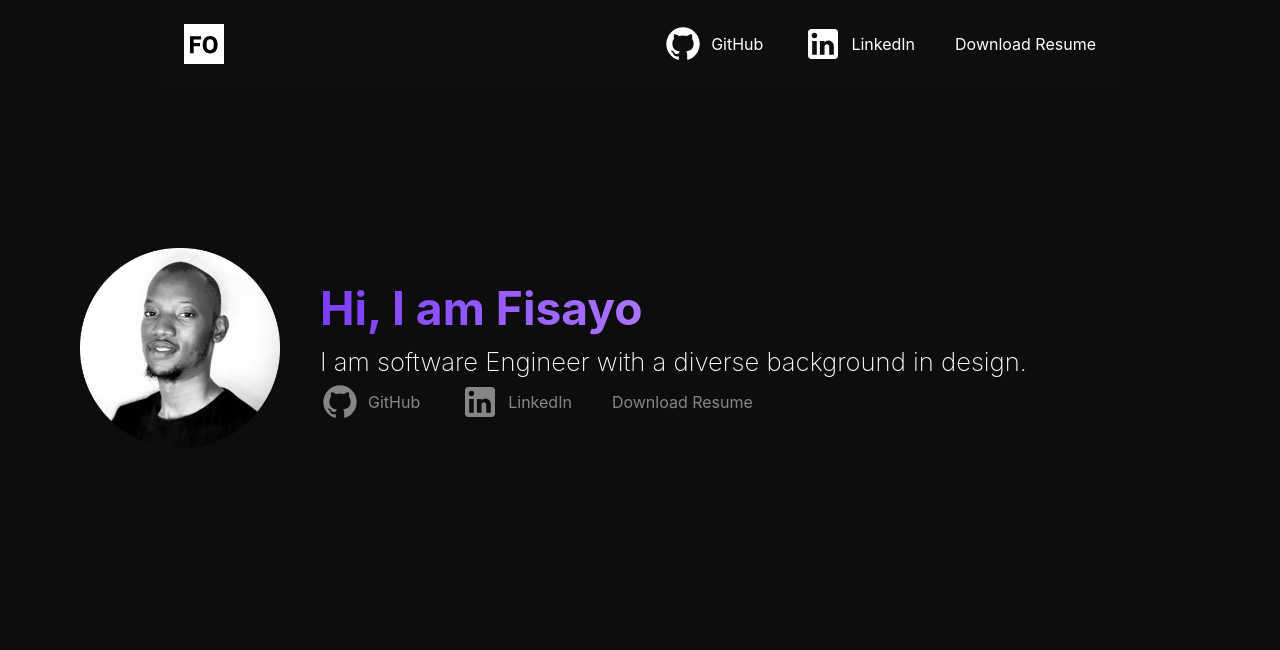
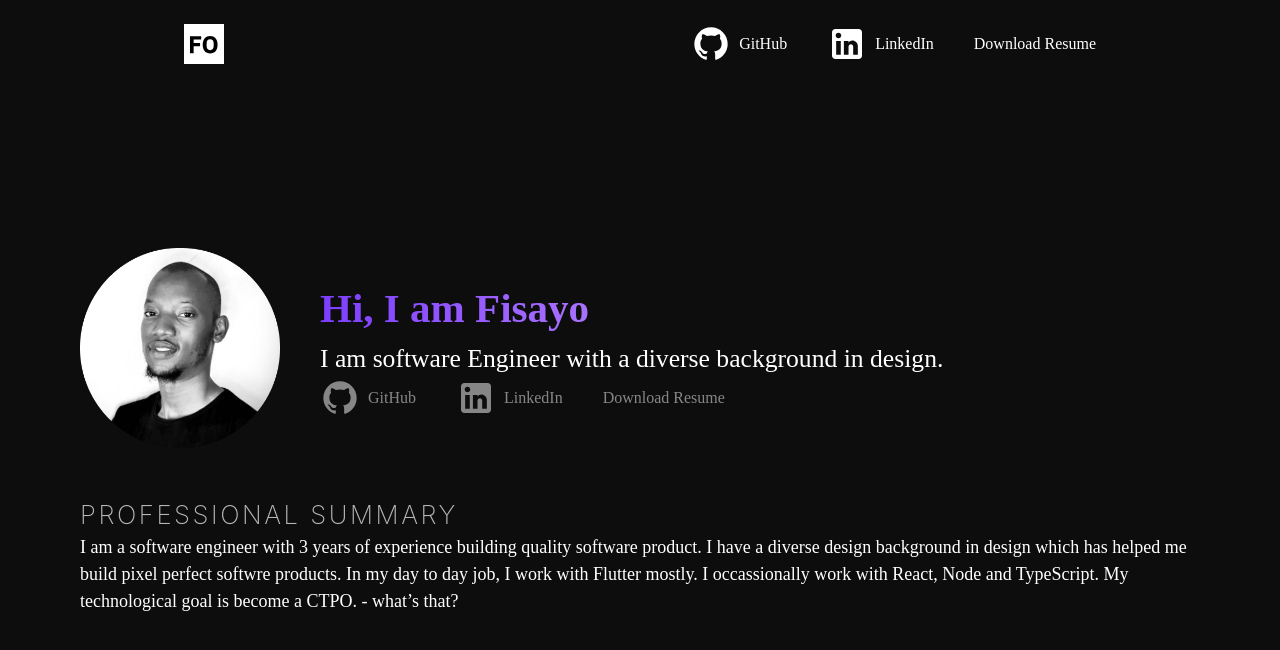
Before and after one commit to fiizzy/personal-website, a Next.js app: page / in a window 1280 px wide. Shown: the top 650 px of the page. Built offline with nearby package versions, Linux system fonts and the light colour scheme.

Commit message:
chore: professional summary

```diff
--- a/component/constants.ts
+++ b/component/constants.ts
@@ -1 +1,2 @@
-const professionExperience: string = "";
+export const professionExperience: string =
+  "I am a software engineer with 3 years of experience building quality software product. I have a diverse design background in design which has helped me build pixel perfect softwre products. In my day to day job, I work with Flutter mostly. I occassionally work with React, Node and TypeScript. My  technological goal is become a CTPO. - what’s that?";
--- a/component/intro/Intro.tsx
+++ b/component/intro/Intro.tsx
@@ -13,7 +13,7 @@ export const Intro = () => {
         <Image src={profilePicture} width={200} height={200} />
 
         <div>
-          <div className="text-13 font-bold gradient-text">Hi, I am Fisayo</div>
+          <div className="text-12 font-bold gradient-text">Hi, I am Fisayo</div>
           <div className="text-8 font-light">
             I am software Engineer with a diverse background in design.
           </div>
--- /dev/null
+++ b/component/professional_experience/ProfessionalExperience.tsx
@@ -0,0 +1,12 @@
+import { professionExperience } from "../constants";
+
+export const ProfessionalExperience = () => {
+  return (
+    <>
+      <h3 className="mt-12 tracking-widest text-8 opacity-70 font-light">
+        PROFESSIONAL SUMMARY
+      </h3>
+      <p className="line-height-2 text-5">{professionExperience}</p>
+    </>
+  );
+};
--- a/pages/index.tsx
+++ b/pages/index.tsx
@@ -1,6 +1,7 @@
 import { BoxPadding } from "../component/BoxPadding";
 import { Navbar } from "../component/navbar/Navbar";
 import { Intro } from "../component/intro/Intro";
+import { ProfessionalExperience } from "../component/professional_experience/ProfessionalExperience";
 
 const Home: any = () => {
   return (
@@ -8,6 +9,7 @@ const Home: any = () => {
       <BoxPadding>
         <Navbar />
         <Intro />
+        <ProfessionalExperience />
       </BoxPadding>
     </>
   );
--- a/styles/globals.css
+++ b/styles/globals.css
@@ -3,20 +3,30 @@
 @tailwind utilities;
 
 @font-face {
-  font-family: "Aeonik-Light";
+  font-family: "Aeonik";
+  font-weight: 200;
   src: url("../fonts/Aeonik-Light.woff") format("woff");
 }
-/* @font-face {
-  font-family: "Aeonik-Bold";
+@font-face {
+  font-family: "Aeonik";
+  font-weight: 500;
+  src: url("../fonts/Aeonik-Regular.woff") format("woff");
+}
+@font-face {
+  font-family: "Aeonik";
+  font-weight: 800;
   src: url("../fonts/Aeonik-Bold.woff") format("woff");
-} */
+}
 
 html,
+* {
+  font-family: "Aeonik-Light";
+}
 body {
   padding: 0;
   margin: 0;
   color: white;
-  font-family: BlinkMacSystemFont, Segoe UI, Roboto, Oxygen, Ubuntu, Cantarell,
+  font-family: , BlinkMacSystemFont, Segoe UI, Roboto, Oxygen, Ubuntu, Cantarell,
     Fira Sans, Droid Sans, Helvetica Neue, sans-serif;
   background-color: #0d0d0d;
   scroll-behavior: smooth;
--- a/tailwind.config.js
+++ b/tailwind.config.js
@@ -5,12 +5,35 @@ module.exports = {
   content: ["./pages/**/*.{js,ts,jsx,tsx}", "./component/**/*.{js,ts,jsx,tsx}"],
 
   theme: {
+    extend: {
+      fontFamily: {
+        sans: ["Open Sans", "sans-serif"],
+      },
       fontWeight: {
         light: 200,
-      medium: 500,
-      bold: 700,
-      black: 900,
+        regular: 500,
+        regular: 800,
       },
+      //Using the Major-Second type scale - ref : https://typescale.com
+      fontSize: {
+        1: ".702rem",
+        2: ".790rem",
+        3: ".889rem",
+        4: "1rem",
+        5: "1.125rem",
+        6: "1.266rem",
+        7: "1.424rem",
+        8: "1.602rem",
+        9: "1.802rem",
+        10: "2.027rem",
+        11: "2.281rem",
+        12: "2.566rem",
+        13: "2.887rem",
+        14: "3.247rem",
+      },
+    },
+  },
+
   colors: {
     white: colors.white,
     black: colors.black,
@@ -35,23 +58,5 @@ module.exports = {
     },
   },
 
-    //Using the Major-Second type scale - ref : https://typescale.com
-    fontSize: {
-      1: ".702rem",
-      2: ".790rem",
-      3: ".889rem",
-      4: "1rem",
-      5: "1.125rem",
-      6: "1.266rem",
-      7: "1.424rem",
-      8: "1.602rem",
-      9: "1.802rem",
-      10: "2.027rem",
-      11: "2.281rem",
-      12: "2.566rem",
-      13: "2.887rem",
-      14: "3.247rem",
-    },
-  },
   plugins: [],
 };
```
Lines whose indentation alone changed are shown as unchanged.
